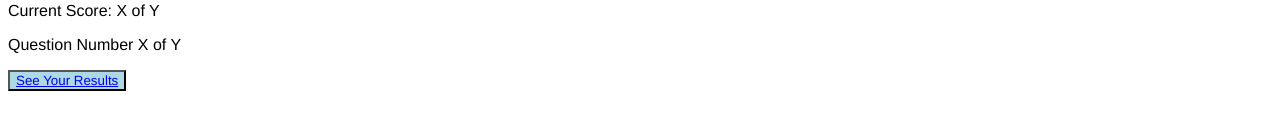
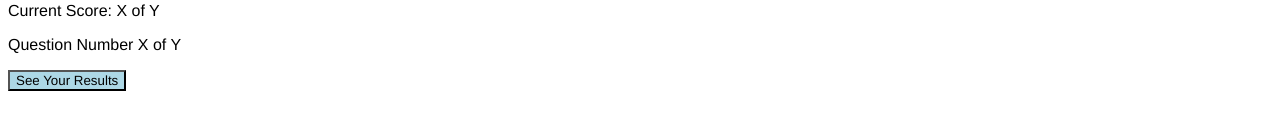
Before and after one commit to MayaReneeD/Greybox-Wireframe-Quiz-App, a plain HTML site: page AnswerPage.html in a window 1280 px wide. Shown: the part 420-550 px from the top of the page. Drawn offline with Linux system fonts and the light colour scheme.

Commit message:
Update AnswerPage.html

```diff
--- a/AnswerPage.html
+++ b/AnswerPage.html
@@ -13,7 +13,7 @@
         <h2>Your Progress</h2>
 <p>Current Score: X of Y</p>
 <p>Question Number X of Y</p>
-        <button><a href="FinalScore.html">See Your Results</a></button>
+       <button onclick="location.href='FinalPage.html'">See Your Results</button>
       </main>
     </div>
   </body>
```
